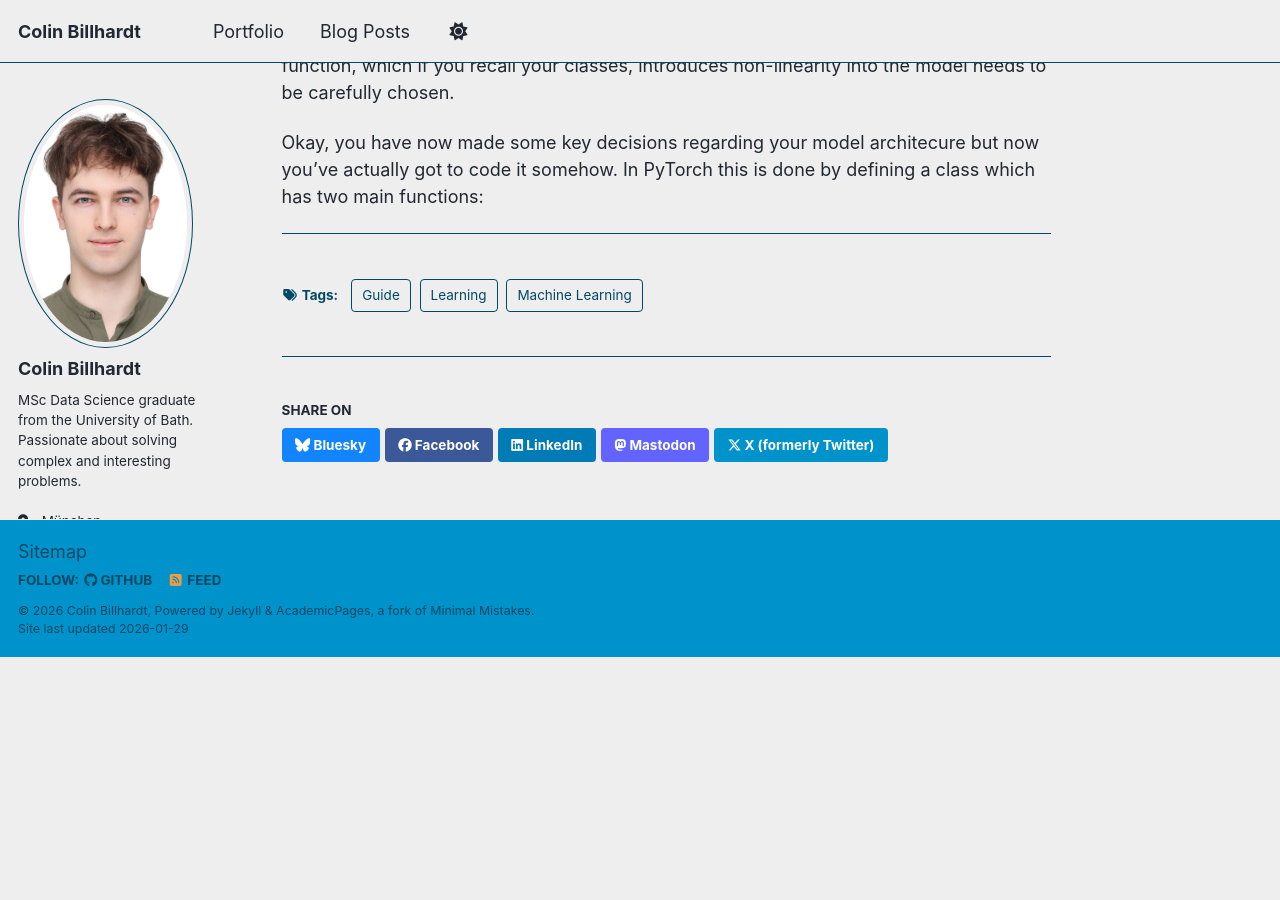
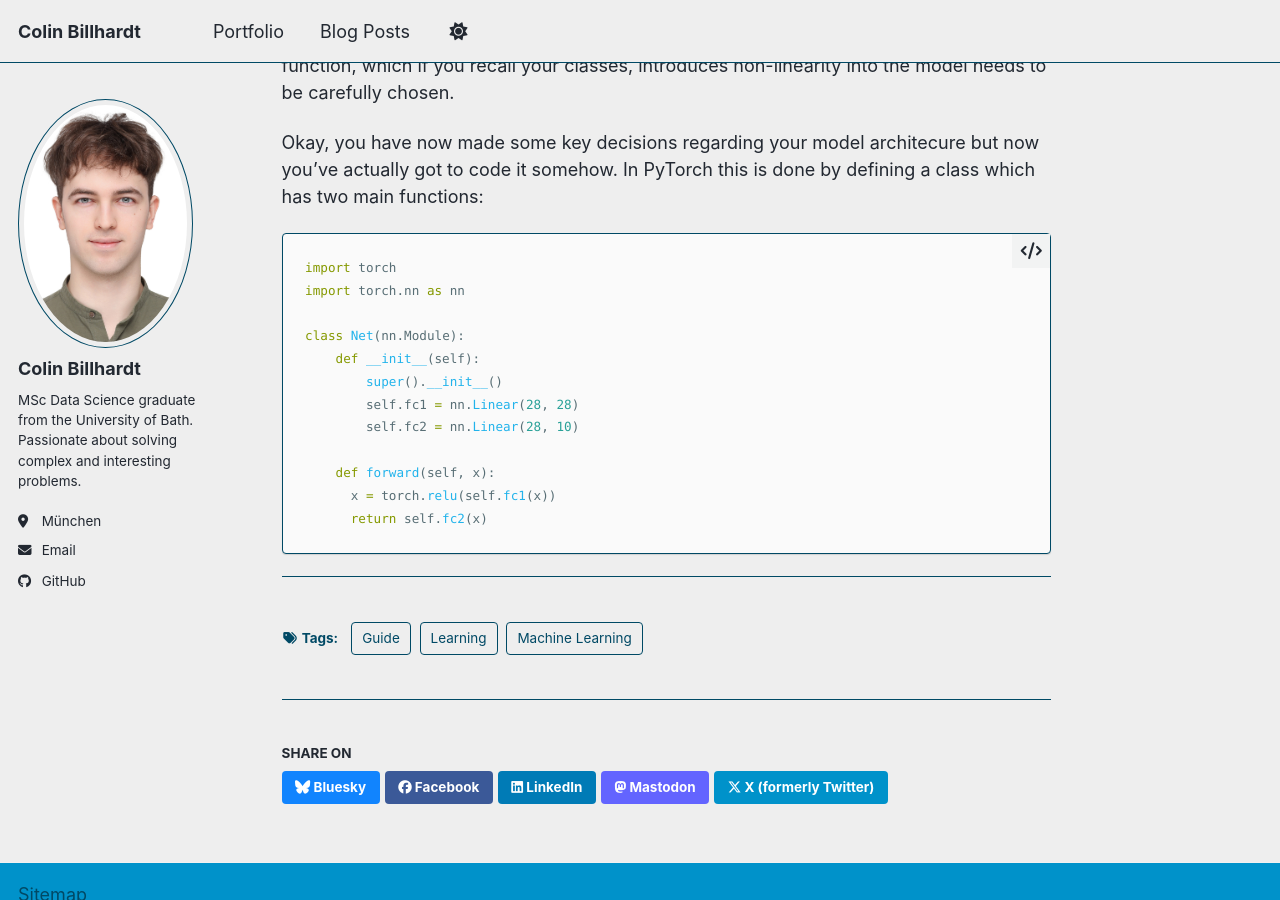
Before and after one commit to Colin-B-Billhardt/Colin-B-Billhardt.github.io, a Jekyll site: the page built from _posts/2013-08-14-pytorch-guide.md, in a window 1280 px wide and 900 px high, scrolled down 910 px. Built offline with Jekyll 4.4.1, drawn with Linux system fonts in a browser that asks for light colours; a script bundle is joined from its source files by our own code; library files that are not in the unit come from our copies; before the commit the page ends 1567 px from its top, so only the background shows below that.

Commit message:
added python code

````diff
--- a/_posts/2013-08-14-pytorch-guide.md
+++ b/_posts/2013-08-14-pytorch-guide.md
@@ -20,5 +20,19 @@ So, we begin with deciding on roughly what the specifications of our model (we c
 
 Okay, you have now made some key decisions regarding your model architecure but now you've actually got to code it somehow. In PyTorch this is done by defining a class which has two main functions:
 
+```python
+import torch
+import torch.nn as nn
+
+class Net(nn.Module):
+    def __init__(self):
+        super().__init__()
+        self.fc1 = nn.Linear(28, 28)
+        self.fc2 = nn.Linear(28, 10)
+
+    def forward(self, x):
+      x = torch.relu(self.fc1(x))
+      return self.fc2(x)
+```
 
 ------
````
